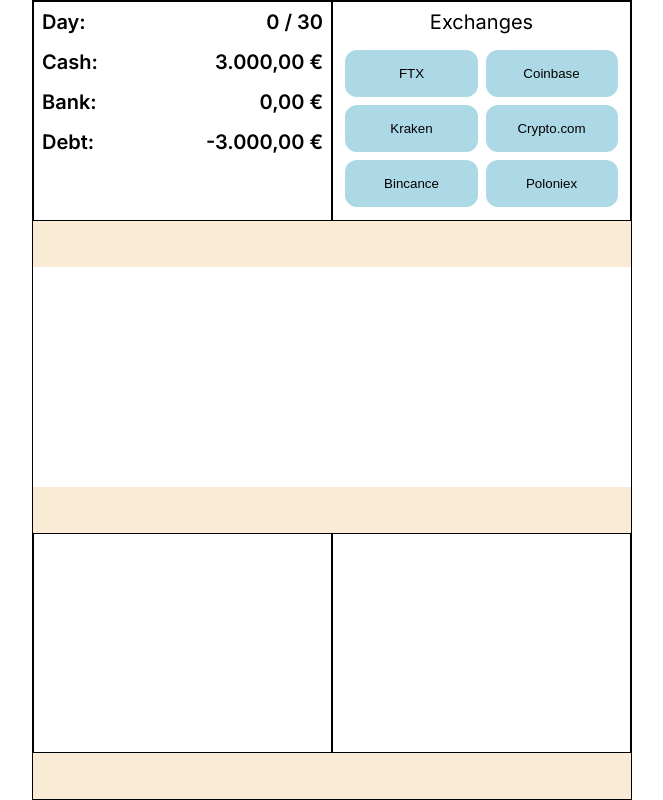
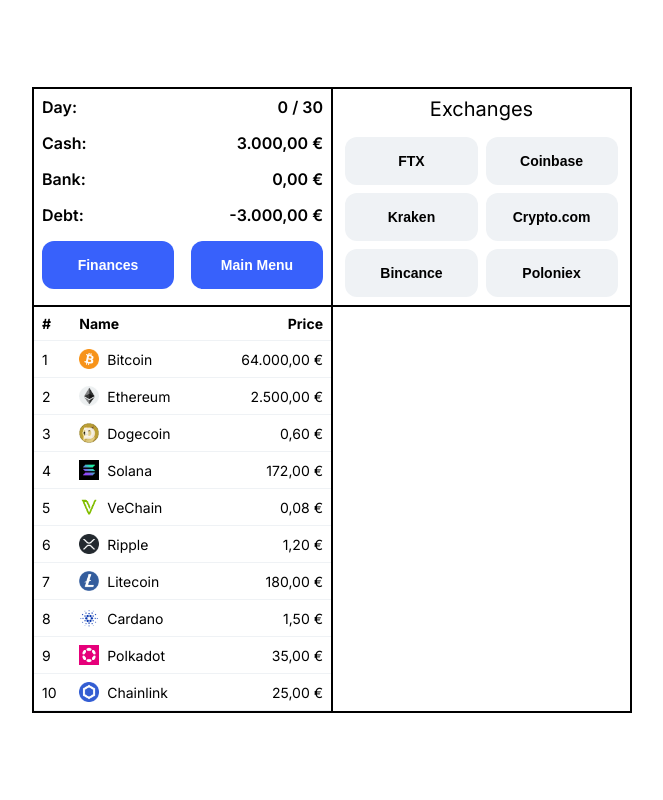
Before and after one commit to maksmuehlbauer/CoinWars, a plain HTML site: page index.html in a window 1280 px wide. Shown: the whole page, without its empty margins (308-971 px from the left). Drawn offline with Linux system fonts and the light colour scheme.

Commit message:
addes styles and supply table

```diff
--- /dev/null
+++ b/cryptocurrencys.json
@@ -0,0 +1,62 @@
+[
+    {
+        "name": "Bitcoin",
+        "logo": "./img/bitcoin_logo.png",
+        "price": 64000,
+        "token": "BTC"
+    },
+    {
+        "name": "Ethereum",
+        "logo": "./img/ethereum_logo.png",
+        "price": 2500,
+        "token": "ETH"
+    },
+    {
+        "name": "Dogecoin",
+        "logo": "./img/dogecoin_logo.png",
+        "price": 0.6,
+        "token": "DOGE"
+    },
+    {
+        "name": "Solana",
+        "logo": "./img/solana_logo.png",
+        "price": 172,
+        "token": "SOL"
+    },
+    {
+        "name": "VeChain",
+        "logo": "./img/vechain_logo.png",
+        "price": 0.08,
+        "token": "VET"
+    },
+    {
+        "name": "Ripple",
+        "logo": "./img/ripple_logo.png",
+        "price": 1.2,
+        "token": "XRP"
+    },
+    {
+        "name": "Litecoin",
+        "logo": "./img/litecoin_logo.png",
+        "price": 180,
+        "token": "LTC"
+    },
+    {
+        "name": "Cardano",
+        "logo": "./img/cardano_logo.png",
+        "price": 1.5,
+        "token": "ADA"
+    },
+    {
+        "name": "Polkadot",
+        "logo": "./img/polkadot_logo.png",
+        "price": 35,
+        "token": "DOT"
+    },
+    {
+        "name": "Chainlink",
+        "logo": "./img/chainlink_logo.png",
+        "price": 25,
+        "token": "LINK"
+    }
+]
--- a/index.html
+++ b/index.html
@@ -25,6 +25,10 @@
             <div id="debt-info" class="d-flex-between pad-xy-8">
                 <h2>Debt:</h2>
             </div>
+            <div class="d-flex-between pad-xy-8">
+                <button class="buttons primary-btn">Finances</button>
+                <button class="buttons primary-btn">Main Menu</button>
+            </div>
         </div>
         <div id="exchanges-container" class="container-w50 pad-xy-8">
             <span class="topic">Exchanges</span>
@@ -32,11 +36,17 @@
 
             </div>
         </div>
-        <div id="game-controls-container" class="container-w100">
-
-        </div>
-        <div id="exchange-suply-container" class="container-w50">
-
+        <!-- <div id="game-controls-container" class="container-w100">
+            empty conntainer no use at this time
+        </div> -->
+        <div class="container-w50">
+            <table id="exchange-supply-table">
+                <tr>
+                  <th>#</th>
+                  <th>Name</th>
+                  <th>Price</th>
+                </tr>
+            </table>
         </div>
         <div id="portfolio-container" class="container-w50">
 
--- a/script.js
+++ b/script.js
@@ -3,11 +3,21 @@
 let cash = 3000;
 let bank = 0;
 let debt = -3000;
-let exchanges = ['FTX', 'Coinbase', 'Kraken', 'Crypto.com', 'Bincance', 'Poloniex']
+let exchanges = ['FTX', 'Coinbase', 'Kraken', 'Crypto.com', 'Bincance', 'Poloniex'];
+let cryptoCurrencys = []
 
-function init() {
+
+async function getCurrencyData() {
+    let response = await fetch('./cryptocurrencys.json');
+    cryptoCurrencys = await response.json();
+}
+
+
+async function init() {
+    await getCurrencyData();
     renderGameInformation();
     renderExchangeInformation();
+    renderExchangeSupply()
 }
 
 function renderGameInformation() {
@@ -32,11 +42,27 @@
 function renderExchangeInformation() {
     let exchangeButtons = document.getElementById('exchange-box');
 
-
     for (let i = 0; i < exchanges.length; i++) {
         const exchange = exchanges[i];
-        exchangeButtons.innerHTML += `
-        <button class="exchange-buttons">${exchange}</button>
+        exchangeButtons.innerHTML += /*html*/`
+        <button class="buttons">${exchange}</button>
         `
     }
 }
+
+function renderExchangeSupply() {
+    let supplyTable = document.getElementById('exchange-supply-table');
+
+    for (let i = 0; i < cryptoCurrencys.length; i++) {
+        const currency = cryptoCurrencys[i];
+        supplyTable.innerHTML += /*html*/`
+        <tr>
+            <td>${i + 1}</td>
+            <td><div class="logo-name-box"><img src="${currency.logo}">${currency.name}<div></td>
+            <td>${formatFinanceValues(currency.price)}</td>
+
+        </tr>
+        `
+    }
+
+}
--- a/style.css
+++ b/style.css
@@ -1,3 +1,14 @@
+:root {
+    --white: #ffffff;
+    --black: #000000;
+    --primary: #3861FB;
+    --primary-hover: #3055d9;
+    --secondary: #EFF2F5;
+    --secondary-hover: #d4d7d9;
+    --green: #16c784;
+    --red: #ea3943;
+}
+
 * {
     margin: 0;
     box-sizing: border-box;
@@ -13,28 +24,28 @@
 
 #content {
     width: 600px;
-    height: 800px;
+    /* height: 800px; */
     background-color: antiquewhite;
     display: flex;
     flex-wrap: wrap;
-    border: 1px solid black;
+    border: 1px solid var(--black);
 }
 
 .container-w50 {
     width: 50%;
-    height: 220px;
+    /* height: 220px; */
     background-color: white;
-    border: 1px solid black;
+    border: 1px solid var(--black);
 }
 
 .container-w100 {
     width: 100%;
     height: 220px;
-    background-color: white;
+    background-color: var(--white);
 }
 
 #portfolio-container, #exchanges-container {
-    background-color: white;
+    background-color: var(--white);
 }
 
 .d-flex-between {
@@ -44,7 +55,7 @@
 }
 
 h2 {
-    font-size: 20px;
+    font-size: 16px;
     font-weight: 600;
 }
 
@@ -64,13 +75,28 @@
     align-items: center;
 }
 
-.exchange-buttons {
+.buttons {
     width: 47%;
     border: none;
     padding: 16px 0;
     border-radius: 12px;
-    background-color: lightblue;
+    background-color: var(--secondary);
     cursor: pointer;
+    font-size: 14px;
+    font-weight: 600;
+}
+
+.buttons:hover {
+    background-color: var(--secondary-hover);
+}
+
+.primary-btn {
+    background-color: var(--primary);
+    color: var(--white)
+}
+
+.primary-btn:hover {
+    background-color: var(--primary-hover);
 }
 
 #exchange-box {
@@ -87,3 +113,38 @@
 .m-bot16 {
     margin-top: 16px;
 }
+
+table {
+    border-collapse: collapse;
+    width: 100%;
+    font-size: 14px;
+    /* background-color: #3055d9; */
+}
+
+th, td {
+    padding: 8px;
+    text-align: left;
+    border-bottom: 1px solid var(--secondary);
+    cursor: pointer;
+}
+
+th:nth-child(3), td:nth-child(3) {
+    padding: 8px;
+    text-align: right;
+    border-bottom: 1px solid var(--secondary);
+    cursor: pointer;
+}
+
+tr:hover {
+    background-color: var(--secondary-hover);
+}
+
+table img {
+    width: 20px;
+}
+
+.logo-name-box {
+    display: flex;
+    align-items: center;
+    gap: 8px;
+}
```
Also changed, not shown: img/bitcoin_logo.png (added), img/cardano_logo.png (added), img/chainlink_logo.png (added), img/dogecoin_logo.png (added), img/ethereum_logo.png (added), img/litecoin_logo.png (added), img/polkadot_logo.png (added), img/ripple_logo.png (added), img/solana_logo.png (added), img/vechain_logo.png (added).
